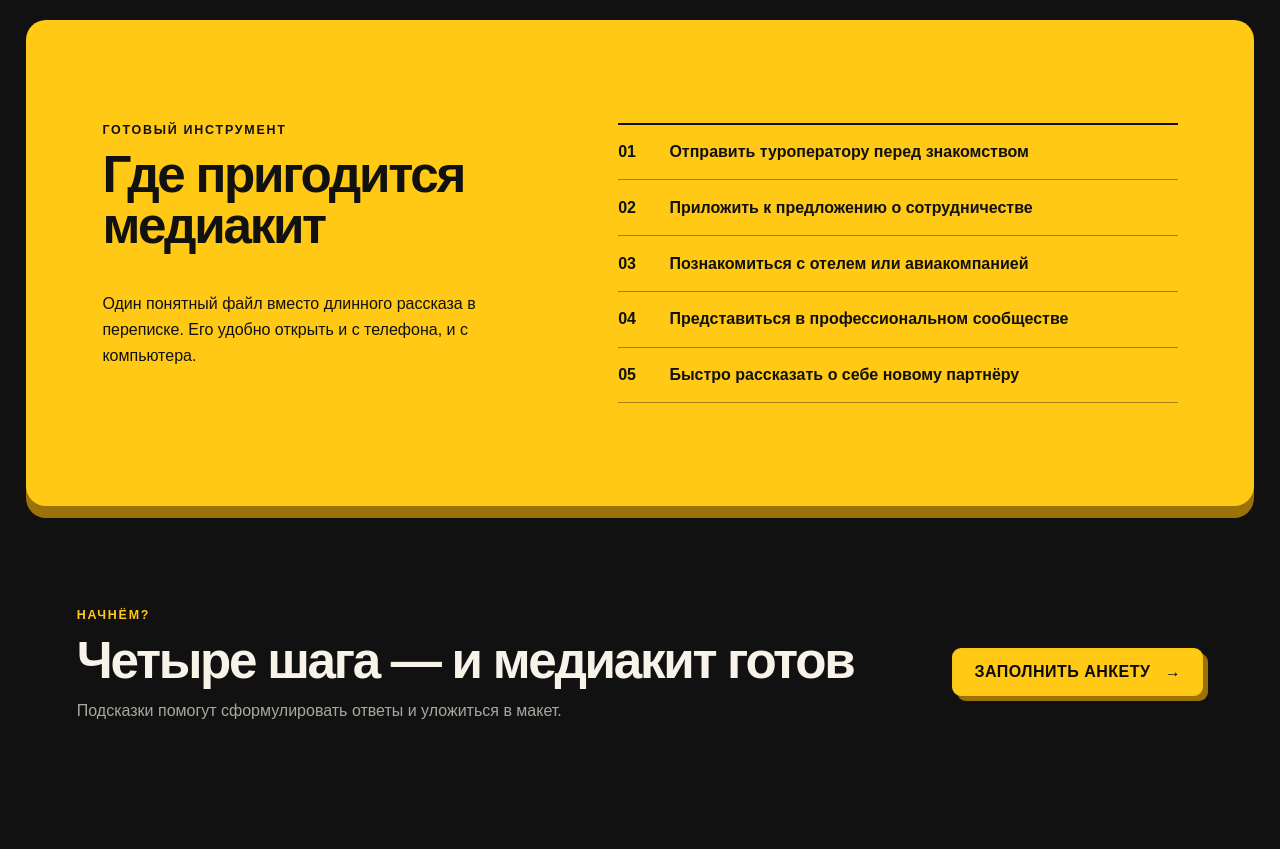
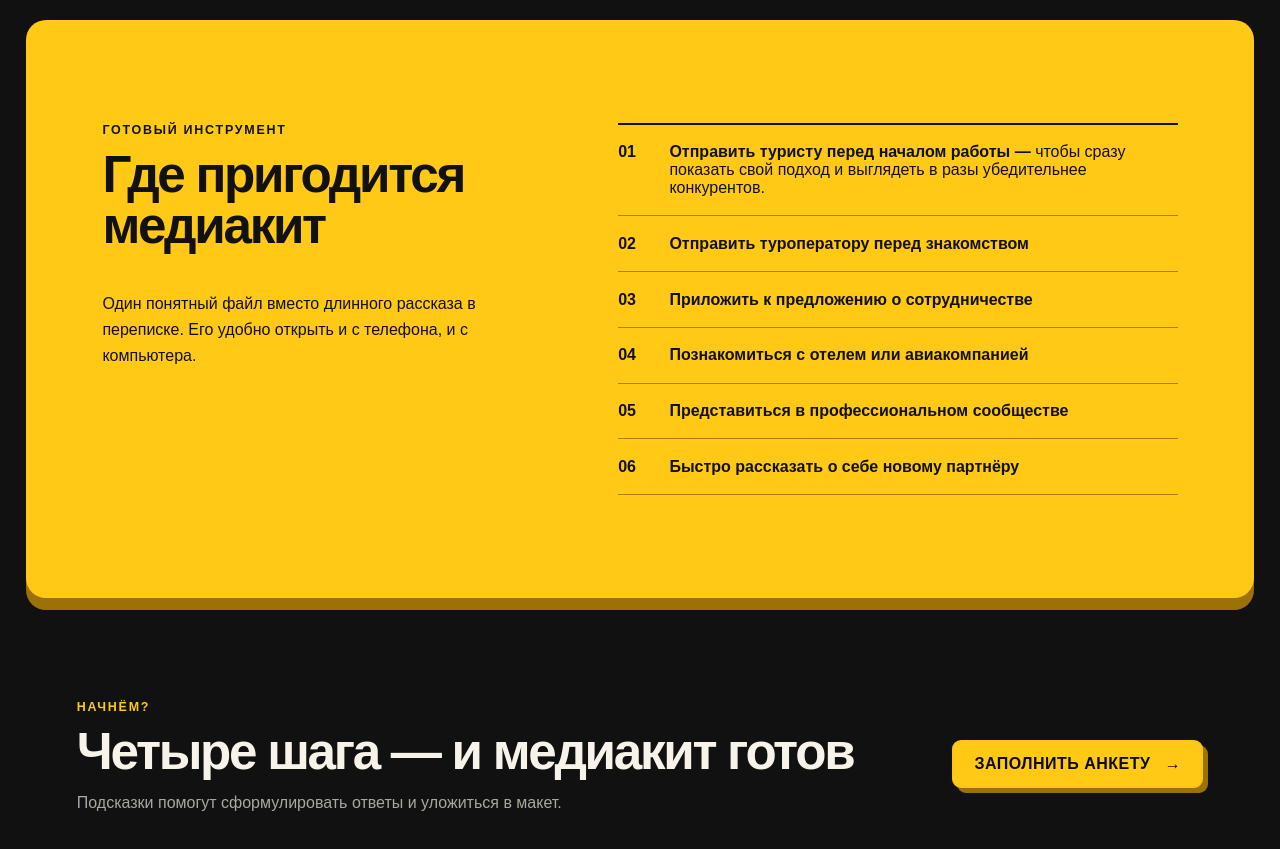
Before and after one commit to aidevas-candidates/test2, a React (Vite) app: page / in a window 1280 px wide. Shown: the part 1460-2309 px from the top of the page. Built offline with nearby package versions, Linux system fonts and the light colour scheme.

Commit message:
Add tourist use case to landing page

```diff
--- a/src/components/Intro.tsx
+++ b/src/components/Intro.tsx
@@ -23,11 +23,12 @@ const questions = [
 ]
 
 const scenarios = [
-  'Отправить туроператору перед знакомством',
-  'Приложить к предложению о сотрудничестве',
-  'Познакомиться с отелем или авиакомпанией',
-  'Представиться в профессиональном сообществе',
-  'Быстро рассказать о себе новому партнёру',
+  { title: 'Отправить туристу перед началом работы', detail: 'чтобы сразу показать свой подход и выглядеть в разы убедительнее конкурентов.' },
+  { title: 'Отправить туроператору перед знакомством' },
+  { title: 'Приложить к предложению о сотрудничестве' },
+  { title: 'Познакомиться с отелем или авиакомпанией' },
+  { title: 'Представиться в профессиональном сообществе' },
+  { title: 'Быстро рассказать о себе новому партнёру' },
 ]
 
 export function Intro({ onStart }: IntroProps) {
@@ -81,9 +82,12 @@ export function Intro({ onStart }: IntroProps) {
         </div>
         <ol className="scenario-list">
           {scenarios.map((scenario, index) => (
-            <li key={scenario}>
+            <li key={scenario.title}>
               <span aria-hidden="true">{String(index + 1).padStart(2, '0')}</span>
-              {scenario}
+              <span className="scenario-list__text">
+                <strong>{scenario.title}</strong>
+                {scenario.detail && <> — <span className="scenario-list__detail">{scenario.detail}</span></>}
+              </span>
             </li>
           ))}
         </ol>
--- a/src/components/components.css
+++ b/src/components/components.css
@@ -170,7 +170,9 @@
 .intro__section-copy { max-width: 480px; line-height: 1.6; }
 .scenario-list { margin: 0; padding: 0; list-style: none; border-top: 2px solid #111; }
 .scenario-list li { display: flex; gap: 1.2rem; padding: 1.15rem 0; border-bottom: 1px solid rgba(0,0,0,.35); font-weight: 800; }
-.scenario-list span { min-width: 2rem; font-variant-numeric: tabular-nums; }
+.scenario-list li > span:first-child { min-width: 2rem; font-variant-numeric: tabular-nums; }
+.scenario-list__text { min-width: 0; }
+.scenario-list__detail { font-weight: 400; }
 .intro__cta { display: flex; align-items: center; justify-content: space-between; gap: 2rem; }
 .intro__cta h2 { margin-bottom: 1rem; }
 .intro__cta p:last-child { color: var(--mk-muted); }
```
Also changed, not shown: 5 other files (tests, documents, lock files or other folders).
